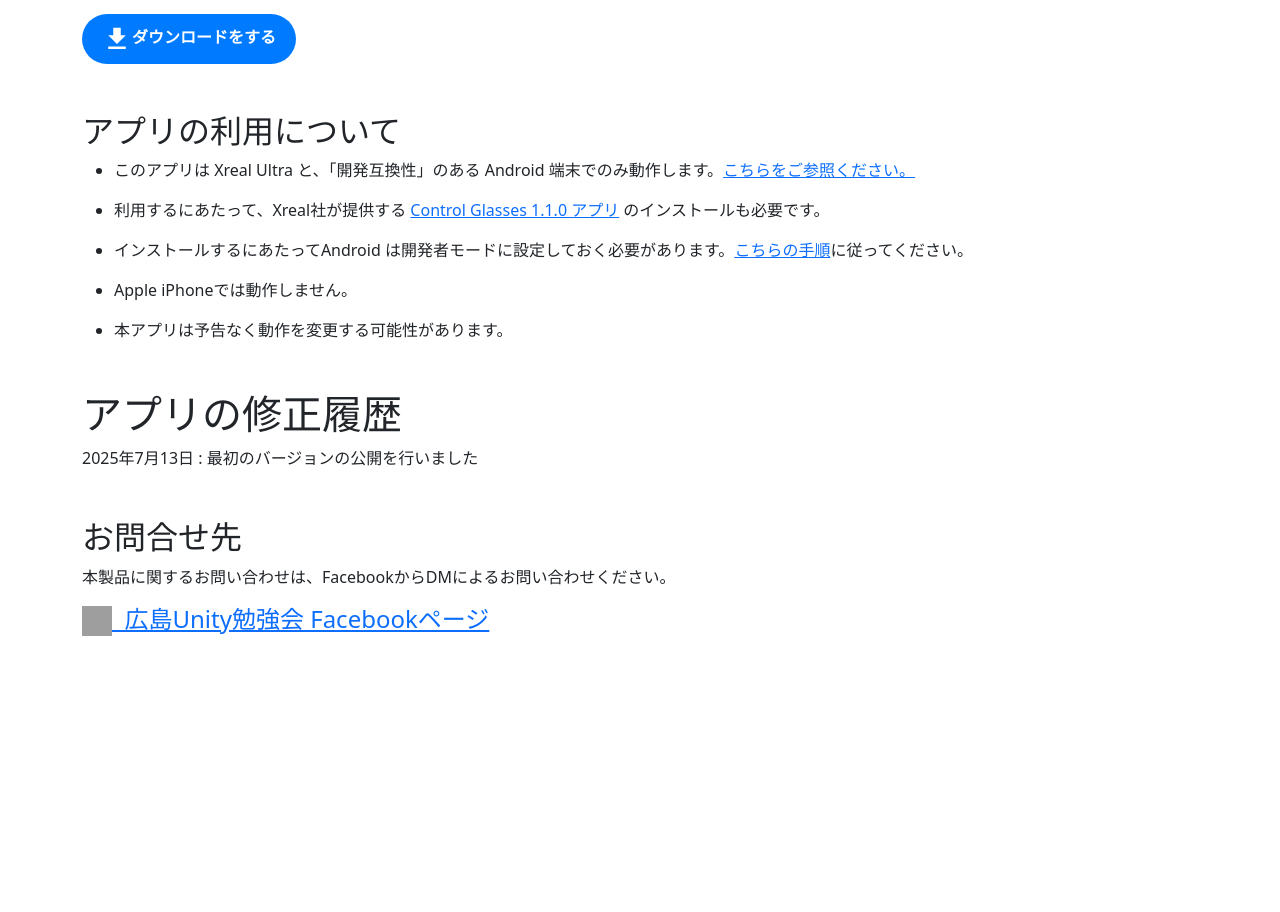
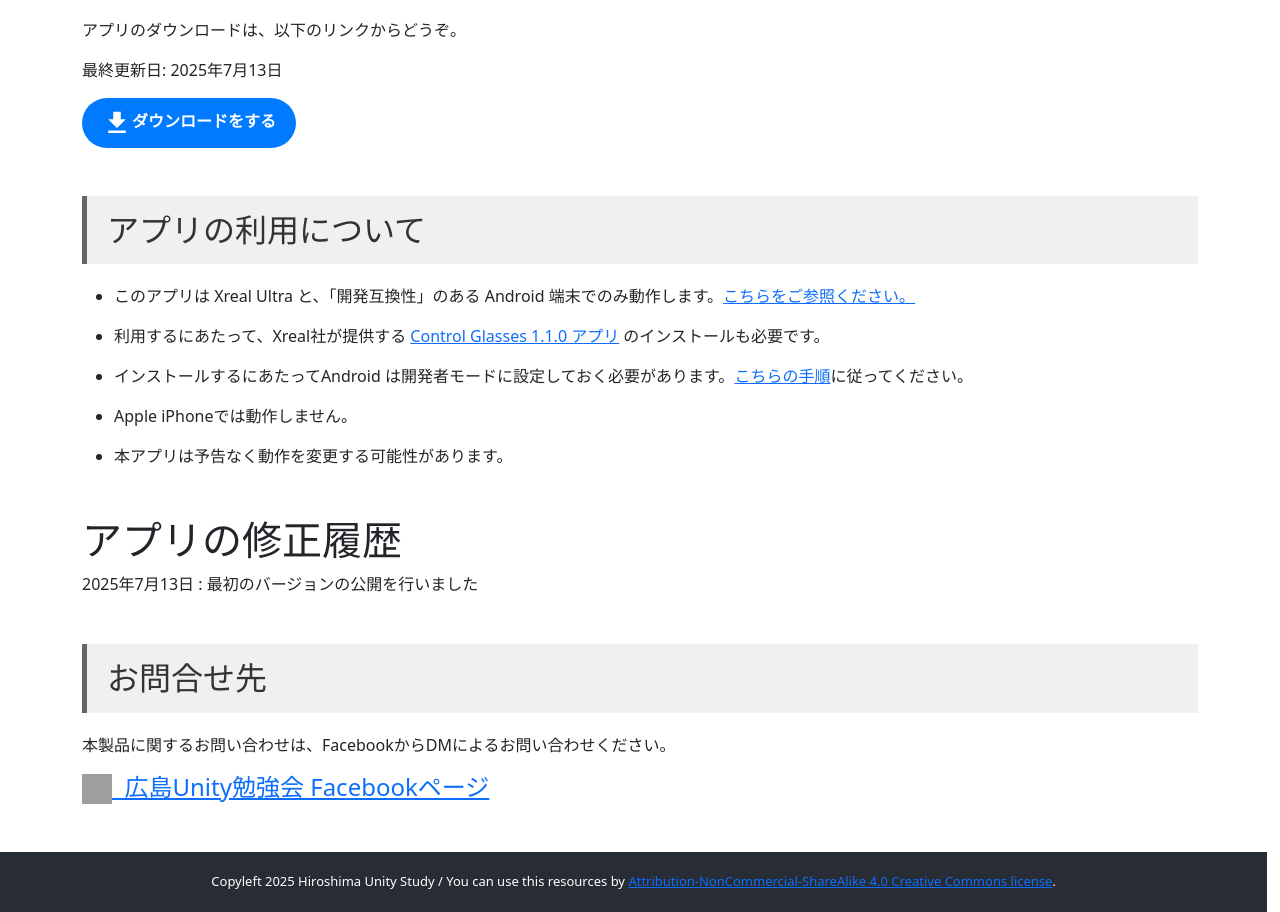
Before and after one commit to kamera25/aegion-web, a React (Create React App) app: page /#/userpage in a window 1280 px wide. Shown: the part 335-1247 px from the top of the page. Before the commit the page ends 1019 px from the top, so only its background shows below. Built offline with nearby package versions, Linux system fonts and the light colour scheme; grey boxes are pictures that could not be loaded.

Commit message:
フッターを追加

```diff
--- a/src/App.css
+++ b/src/App.css
@@ -10,6 +10,29 @@
   font-size: calc(10px + 2vmin);
   color: white;
   text-align: center;
+}
+
+h2 {
+    background-color: #f0f0f0; /* A light gray background */
+    color: #333; /* Dark gray text color */
+    padding: 15px 20px; /* Adjust padding as needed (top/bottom, left/right) */
+    border-left: 5px solid #666; /* A dark gray left border. Adjust color and width as desired. */
+    margin: 20px 0; /* Add some margin above/below the heading for spacing */
+}
+
+.footer1 {
+    background-color: #282c34; /* 背景色を黒に設定 */
+    color: #fff; /* テキストの色を白に設定 */
+    padding: 20px 0; /* 上下のパディングを設定 */
+    text-align: center; /* テキストを中央揃えにする */
+    margin-top: auto; /* フッターを一番下に押しやる */
+    font-size: small;
+    width: 99vw;
+    margin: 0 calc(50% - 50vw);
+}
+
+.footer1 a:visited {
+    color: #B0C4DE; /* やや濃いめの青 (例) */
 }
 
 .download-button {
--- a/src/App.tsx
+++ b/src/App.tsx
@@ -4,6 +4,7 @@
 import './App.css';
 import UserPage from './UserPage';
 import Header from './header';
+import Footer from './footer';
 
 function Home() {
   return (
@@ -25,7 +26,7 @@
   <p>2〜4人（協力プレイ）</p>
 
   <h4>⏱ 所要時間：</h4>
-  <p>1プレイ 約40〜60分</p>
+  <p>1プレイ 約20〜30分</p>
 
   <h4>📦 内容物：</h4>
   <ul>
@@ -117,6 +118,7 @@
           <News />
         </div>
 
+        <Footer />
       </div>
     );
 }
--- a/src/UserPage.tsx
+++ b/src/UserPage.tsx
@@ -2,6 +2,7 @@
 import { Container } from 'react-bootstrap';
 import './App.css';
 import Header from './header';
+import Footer from './footer';
 
 function AppDownload() {
   return (
@@ -108,6 +109,8 @@
         <div id="support">
           <Support />
         </div>
+
+        <Footer />
       </div>
  );
 }
--- /dev/null
+++ b/src/footer.tsx
@@ -0,0 +1,17 @@
+import { Container } from 'react-bootstrap';
+import './App.css';
+
+
+function Footer () {
+  return (
+        <Container>
+          <footer className="footer1">
+            Copyleft 2025 Hiroshima Unity Study / You can use this resources by&nbsp;
+            <a href='https://creativecommons.org/licenses/by-nc-sa/4.0/deed.ja'>Attribution-NonCommercial-ShareAlike 4.0 Creative Commons license</a>.
+          </footer>
+        </Container>
+    );
+}
+
+
+export default Footer;
```
